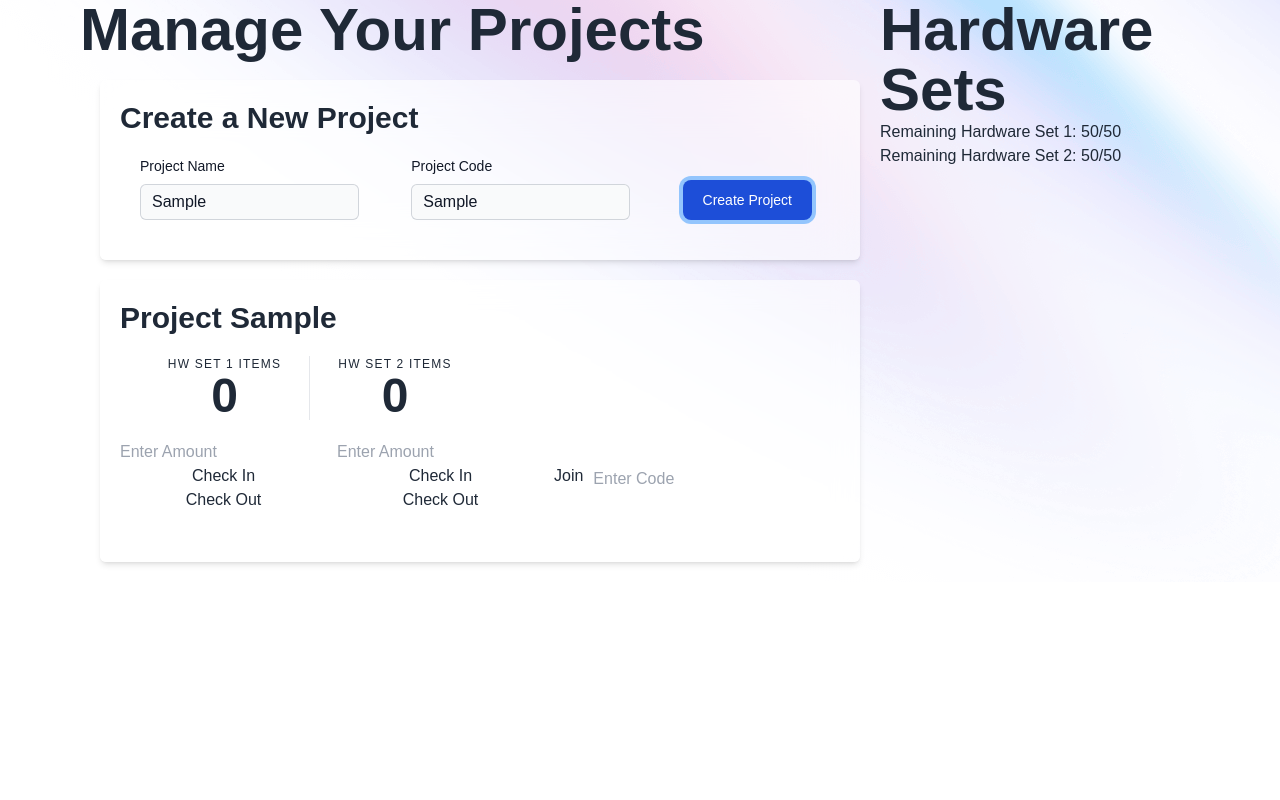
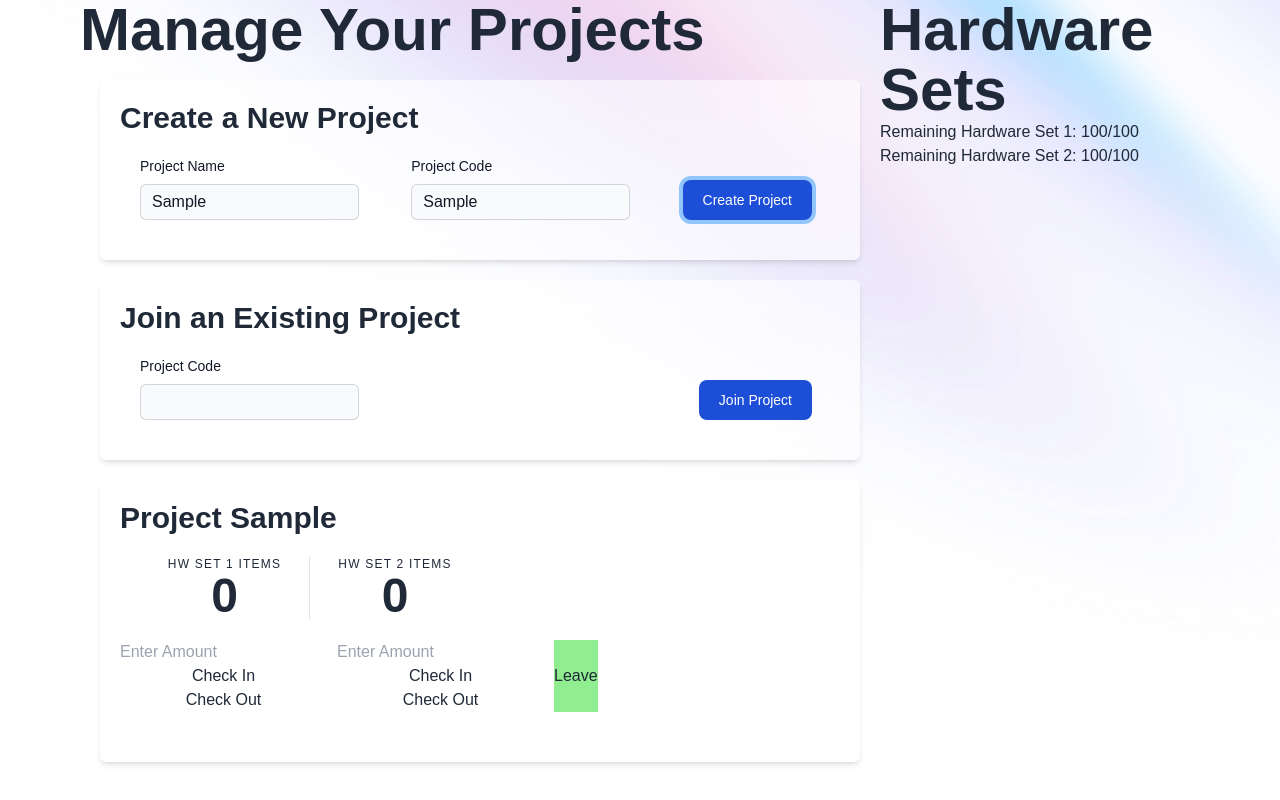
Before and after one commit to R1chardy/ECE-461L-The-Goons, a React (Create React App) app in the folder goons-app/: page /projects in a window 1280 px wide. Both pictures are taken after typing "Sample", "Sample" into the empty fields and a click on the button "Create Project". Built offline with nearby package versions, Linux system fonts and the light colour scheme; no server answers; a web font is replaced by a local one.

Commit message:
added joining project by code, and leaving projects. Need to fix backend page initialization and connect to route create project, join project, and leave project

```diff
--- a/goons-app/src/HWSet.js
+++ b/goons-app/src/HWSet.js
@@ -4,19 +4,20 @@ function HWSet(props) {
 
     const hwname = props.hwname
     const projname = props.projname
-    const joined = props.joined
-    const hwsChecked = props.hwsChecked
+    // const hwsChecked = props.hwsChecked
 
     const [inputValue, setInputValue] = useState(0)
 
     const checkInValue = (num) => {
-        if(!isNaN(num) && (joined.has(projname))) {
+        // if(!isNaN(num) && (joined.has(projname))) {
+        if(!isNaN(num)){
             props.CheckPressed(projname, hwname, num, 1)    //1 for check in
         }
     }
 
     const checkOutValue = (num) => {
-        if(!isNaN(num) && (joined.has(projname))){
+        // if(!isNaN(num) && (joined.has(projname))){
+        if(!isNaN(num)){
             props.CheckPressed(projname, hwname, num, -1)   //-1 for check out
         }
     }
--- /dev/null
+++ b/goons-app/src/JoinProject.js
@@ -0,0 +1,29 @@
+import React, { useState } from 'react';
+
+function JoinProject(props) {
+
+    const [code, setCode] = useState("")
+
+    const handleCodeChange = (event) => {
+        setCode(event.target.value)
+    }
+
+    const joinPressed = () => {
+        props.onJoinPress(code)
+    }
+
+    return (
+        <div className="bg-white backdrop-filter backdrop-blur-xl bg-opacity-60 shadow-md rounded-md m-5 p-5">
+            <p className='text-3xl font-bold'>Join an Existing Project</p>
+            <div className='flex m-5'>
+                <div className='grow'>
+                <label for="first_name" class="block mb-2 text-sm font-medium text-gray-900">Project Code</label>
+                    <input type="text" class="bg-gray-50 rounded-md py-1.5 pl-3 pr-17 mr-5 text-gray-900 ring-1 ring-inset ring-gray-300 placeholder:text-gray-400 focus:ring-2 focus:ring-inset focus:ring-blue-500" onChange={handleCodeChange}/>
+                </div>
+                <button type="button" class="justify-self-end text-white bg-blue-700 hover:bg-blue-800 focus:ring-4 focus:ring-blue-300 font-medium rounded-lg text-sm px-5 py-2.5 mr-2 mt-6 dark:bg-blue-600 dark:hover:bg-blue-700 focus:outline-none dark:focus:ring-blue-800" onClick={joinPressed}>Join Project</button>
+            </div>
+        </div>
+    );
+}
+
+export default JoinProject
--- a/goons-app/src/Projects.js
+++ b/goons-app/src/Projects.js
@@ -1,10 +1,10 @@
 import React, { useState, useEffect, useRef } from 'react';
 import SingleProject from './SingleProject';
 import CreateProject from './CreateProject'
+import JoinProject from './JoinProject'
 
 function Projects() {
-    const capacity = 50
-    const [joined, setJoined] = useState(new Set())
+    const capacity = 100
     const [hwsCounts, setCounts] = useState(new Map())  //Available
     const [hwsChecked, setChecked] = useState(new Map())  //Amount checked out by each group
     const [projects, setProjects] = useState([]);
@@ -14,7 +14,7 @@ function Projects() {
     const urlParams = new URLSearchParams(window.location.search);
     const user = urlParams.get('user');
 
-    useEffect(() => {
+    useEffect(() => {   //BACKEND
         if(firstTime.current){
             firstTime.current = false
             //Initialize the page
@@ -29,31 +29,24 @@ function Projects() {
         }
     });
 
-    const pageSetup = (j) =>{
-        for (const proj of j.projects) {
-            const newProject = { id: proj.name, pass: 0 };  //FIX password is currently hardcoded to 0
+    const pageSetup = (jsonFile) =>{
+        for (const proj of jsonFile.projects) {
+            const newProject = { id: proj.name};
             setProjects(projects => [...projects, newProject]);
         }
-        //Add more page setups
+        //Set up capacity, hwsCounts, and hwsChecked
     }
 
-    const reloadPage = () =>{
-        //get data from backend
-        //update entire page
+    const onJoinPress = (code) =>{  //BACKEND
+        //Talk to backend to and get project from code
+        console.log(code)
     }
 
-    const updateJoinPress = (num, code) => {    //confirm code is correct
-
-        if (joined.has(num)) {
-            const newJoined = new Set(joined)
-            newJoined.delete(num)
-            setJoined(newJoined)
-        } else {
-            //Talk with backend to see if (num,code) is valid
-            const newJoined = new Set(joined)
-            newJoined.add(num)
-            setJoined(newJoined)
-        }
+    const updateLeavePress = (name) => { //BACKEND
+        console.log(name)
+        //Talk to backend to remove name from project
+        const newProjects = projects.filter(project => project.id !== name);
+        setProjects(newProjects)
     }
 
     const updateHWSets = (proj, hws, num, flag) => {
@@ -66,7 +59,6 @@ function Projects() {
         });
         if(flag === 1){ //Checking in
             //Talk with backend to get amount checked in
-            //if backend successful:
 
             fetch('http://127.0.0.1:5000/check_in_hw', {
             method: 'POST',
@@ -98,7 +90,7 @@ function Projects() {
         }
         else {  //Checking out
             //Talk with backend to get amount checked out
-            //if backend successful:
+
             fetch('http://127.0.0.1:5000/check_out_hw', {
             method: 'POST',
             headers: {
@@ -125,15 +117,13 @@ function Projects() {
                 console.log(error)
             });
         }
-        // reloadPage()
     }
 
-    const onCreatePress = (name, code) => {
-        //Check with backend
-        const newProject = {id: name, pass: code}
+    const onCreatePress = (name, code) => { //BACKEND
+        //Check with backend that takes in  (name,code)
+        const newProject = {id: name}
         //talk with backend before adding to projects
         setProjects([...projects, newProject])
-        // reloadPage()
     }
 
     return (
@@ -142,9 +132,10 @@ function Projects() {
                 <div className='grow w-[800px]'>
                     <p className='text-6xl font-bold'>Manage Your Projects</p>
                     <CreateProject onCreatePress={onCreatePress}></CreateProject>
+                    <JoinProject onJoinPress={onJoinPress}></JoinProject>
                     <div>
                         {projects.map((project) => (
-                            <SingleProject id={project.id} onDataUpdate={updateJoinPress} joined={joined} hwsChecked={hwsChecked} onHWUpdate={updateHWSets}></SingleProject>
+                            <SingleProject id={project.id} onDataUpdate={updateLeavePress} hwsChecked={hwsChecked} onHWUpdate={updateHWSets}></SingleProject>
                         ))}
                     </div>
                 </div>
--- a/goons-app/src/SingleProject.js
+++ b/goons-app/src/SingleProject.js
@@ -4,23 +4,22 @@ import HWSet from './HWSet'
 function SingleProject(props) {
 
     const id = props.id
-    const joined = props.joined
     const hwsChecked = props.hwsChecked
 
 
-    const [code, setCode] = useState("")
+    // const [code, setCode] = useState("")
 
-    const JoinPressed = () => {
-        props.onDataUpdate(id, code)
+    const LeavePressed = () => {
+        props.onDataUpdate(id)
     }
 
     const CheckPressed = (proj, hws, num, flag) => {
         props.onHWUpdate(proj, hws, num, flag)
     }
 
-    const handleInputChange = (event) => {
-        setCode(event.target.value)
-    }
+    // const handleInputChange = (event) => {
+    //     setCode(event.target.value)
+    // }
 
     return (
         <div className="bg-white backdrop-filter backdrop-blur-md bg-opacity-60 shadow-md rounded-md m-5 p-5">
@@ -42,12 +41,13 @@ function SingleProject(props) {
             </div>
 
             <div style={{display: 'flex', marginBottom: 30}}>
-                <HWSet hwname={1} projname={id} joined={joined} hwsChecked={props.hwsChecked} CheckPressed={CheckPressed}></HWSet>
-                <HWSet hwname={2} projname={id} joined={joined} hwsChecked={props.hwsChecked} CheckPressed={CheckPressed}></HWSet>
+                <HWSet hwname={1} projname={id} hwsChecked={props.hwsChecked} CheckPressed={CheckPressed}></HWSet>
+                <HWSet hwname={2} projname={id} hwsChecked={props.hwsChecked} CheckPressed={CheckPressed}></HWSet>
             <div style={{display: 'flex', flexDirection: 'column', marginRight: '10px'}}>
-                <button style={{height: '100%', backgroundColor: joined.has(id)? 'lightGreen' : 'white'}} onClick={JoinPressed}>{joined.has(id)? 'Leave' : 'Join'}</button>
+                {/* <button style={{height: '100%', backgroundColor: joined.has(id)? 'lightGreen' : 'white'}} onClick={JoinPressed}>{joined.has(id)? 'Leave' : 'Join'}</button> */}
+                <button style={{height: '100%', backgroundColor: 'lightGreen'}} onClick={LeavePressed}>Leave</button>
             </div>
-                <input type="text" placeholder="Enter Code" onChange={handleInputChange} style={{height: '10%', marginTop: '30px'}}/>
+                {/* <input type="text" placeholder="Enter Code" onChange={handleInputChange} style={{height: '10%', marginTop: '30px'}}/> */}
             </div>
         </div>
     );
```
